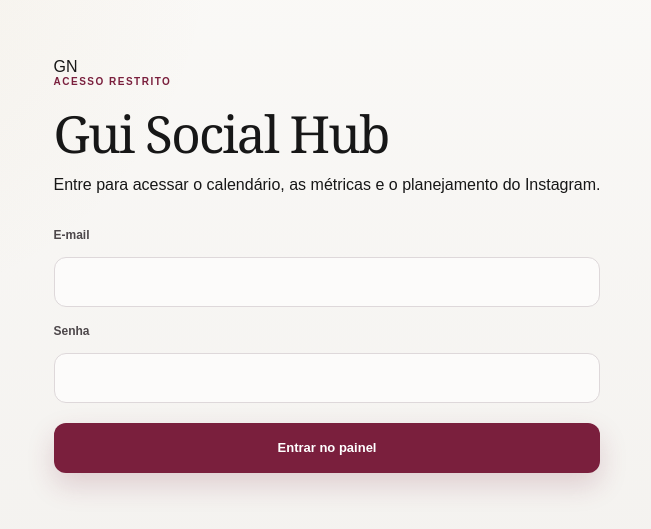
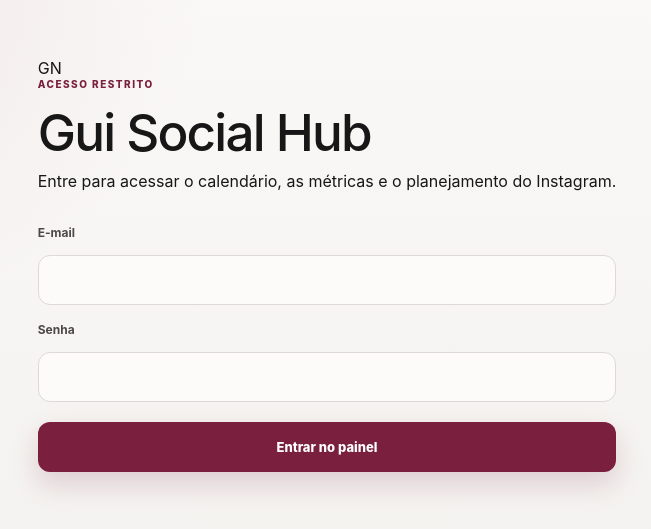
Before and after one commit to julianybertaglia-art/social-hub-gui, a Next.js app: page / in a window 1280 px wide. Shown: the part 135-664 px from the top of the page, without its empty margins (313-964 px from the left). Built offline with nearby package versions, Linux system fonts and the light colour scheme; no server answers.

Commit message:
Unifica visual TidePlace: app/globals.css

```diff
--- a/app/globals.css
+++ b/app/globals.css
@@ -1,14 +1,16 @@
 :root {
-  --bg: #f4f3ef;
+  --bg: #f8f5f4;
   --surface: #ffffff;
-  --surface-soft: #f8f7f3;
-  --text: #171717;
-  --muted: #77746d;
-  --border: #e6e2da;
-  --gold: #b9924d;
-  --gold-dark: #8e6b30;
-  --gold-soft: #f2eadb;
-  --dark: #151515;
+  --surface-soft: #fbf9f8;
+  --text: #171417;
+  --muted: #756d70;
+  --border: #eadfe2;
+  --gold: #8f2945;
+  --gold-dark: #751f36;
+  --gold-soft: #f6eaee;
+  --dark: #171417;
+  --sidebar-bg: #ffffff;
+  --topbar-bg: rgba(255,255,255,.95);
   --success: #557d62;
   --danger: #a34f4f;
   --shadow: 0 12px 35px rgba(30, 27, 21, 0.06);
@@ -28,7 +30,7 @@ body {
   min-height: 100vh;
   background: var(--bg);
   color: var(--text);
-  font-family: Arial, Helvetica, sans-serif;
+  font-family: Inter, ui-sans-serif, system-ui, -apple-system, BlinkMacSystemFont, 'Segoe UI', sans-serif;
   -webkit-font-smoothing: antialiased;
 }
 
@@ -109,7 +111,7 @@ body {
 .detail-header { flex-shrink: 0; padding: 22px 28px 18px; background: var(--surface-soft); }
 .detail-topline { display: flex; justify-content: space-between; align-items: center; gap: 16px; }
 .detail-close { flex-shrink: 0; display: grid; place-items: center; width: 36px; height: 36px; border: 1px solid var(--border); border-radius: 50%; background: var(--surface); color: var(--text); font-size: 25px; }
-.detail-header h2 { margin: 12px 0 16px; font-family: Georgia, 'Times New Roman', serif; font-size: 27px; font-weight: 500; line-height: 1.25; overflow-wrap: anywhere; }
+.detail-header h2 { margin: 12px 0 16px; font-family: inherit; font-size: 27px; font-weight: 500; line-height: 1.25; overflow-wrap: anywhere; }
 .detail-header h2:focus { outline: none; }
 .detail-badges { display: flex; flex-wrap: wrap; align-items: center; gap: 7px; }
 .brief-label { color: var(--muted); font-size: 11px; }
@@ -204,8 +206,9 @@ button {
   width: 250px;
   flex-direction: column;
   padding: 28px 18px 20px;
-  background: var(--dark);
-  color: white;
+  border-right: 1px solid var(--border);
+  background: var(--sidebar-bg);
+  color: var(--text);
 }
 
 .brand {
@@ -213,21 +216,20 @@ button {
   align-items: center;
   gap: 12px;
   padding: 0 8px 28px;
-  border-bottom: 1px solid rgba(255,255,255,.1);
+  border-bottom: 1px solid var(--border);
 }
 
 .brand-mark {
   display: grid;
-  width: 42px;
-  height: 42px;
+  width: 44px;
+  height: 44px;
   place-items: center;
-  border: 1px solid rgba(255,255,255,.3);
-  border-radius: 50%;
-  color: #e7c98f;
-  font-size: 13px;
-  font-weight: 700;
-  letter-spacing: .08em;
+  flex: 0 0 44px;
 }
+.brand-mark img { width: 42px; height: 42px; object-fit: contain; }
+.brand-copy strong { color: var(--text); font-size: 17px; letter-spacing: -.02em; }
+.brand-copy strong b { font-weight: 800; }
+.brand-copy span { color: var(--muted); font-size: 10px; letter-spacing: .02em; }
 
 .brand strong,
 .sidebar-bottom strong {
@@ -240,7 +242,7 @@ button {
 .sidebar-bottom span {
   display: block;
   margin-top: 3px;
-  color: rgba(255,255,255,.5);
+  color: var(--muted);
   font-size: 12px;
 }
 
@@ -259,15 +261,15 @@ button {
   border: 0;
   border-radius: 10px;
   background: transparent;
-  color: rgba(255,255,255,.63);
+  color: #5f595b;
   text-align: left;
   transition: .2s ease;
 }
 
 .sidebar nav button:hover,
 .sidebar nav button.active {
-  background: rgba(185,146,77,.15);
-  color: white;
+  background: var(--gold-soft);
+  color: var(--gold-dark);
 }
 
 .sidebar nav button.active {
@@ -287,7 +289,7 @@ button {
   gap: 11px;
   margin-top: auto;
   padding: 18px 8px 0;
-  border-top: 1px solid rgba(255,255,255,.1);
+  border-top: 1px solid var(--border);
 }
 
 .profile-dot {
@@ -297,7 +299,7 @@ button {
   place-items: center;
   border-radius: 50%;
   background: var(--gold);
-  color: var(--dark);
+  color: #fff;
   font-weight: 700;
 }
 
@@ -316,7 +318,7 @@ button {
   gap: 14px;
   padding: 12px 34px;
   border-bottom: 1px solid var(--border);
-  background: rgba(244,243,239,.92);
+  background: var(--topbar-bg);
   backdrop-filter: blur(14px);
 }
 
@@ -396,7 +398,7 @@ p {
 
 h1 {
   margin-bottom: 8px;
-  font-family: Georgia, 'Times New Roman', serif;
+  font-family: inherit;
   font-size: clamp(34px, 4vw, 52px);
   font-weight: 500;
   letter-spacing: -.035em;
@@ -404,7 +406,7 @@ h1 {
 
 h2 {
   margin-bottom: 10px;
-  font-family: Georgia, 'Times New Roman', serif;
+  font-family: inherit;
   font-size: 24px;
   font-weight: 500;
   letter-spacing: -.02em;
@@ -505,7 +507,7 @@ h3 {
 .metric-card strong {
   display: block;
   margin: 16px 0 7px;
-  font-family: Georgia, 'Times New Roman', serif;
+  font-family: inherit;
   font-size: 32px;
   font-weight: 500;
 }
@@ -1008,7 +1010,7 @@ textarea {
   border-bottom: 1px solid var(--border);
   border-radius: 0;
   background: transparent;
-  font-family: Georgia, 'Times New Roman', serif;
+  font-family: inherit;
   font-size: 30px;
 }
 
@@ -1048,7 +1050,7 @@ textarea {
 
 .goal-top > div strong {
   margin-top: 6px;
-  font-family: Georgia, 'Times New Roman', serif;
+  font-family: inherit;
   font-size: 30px;
   font-weight: 500;
 }
```
